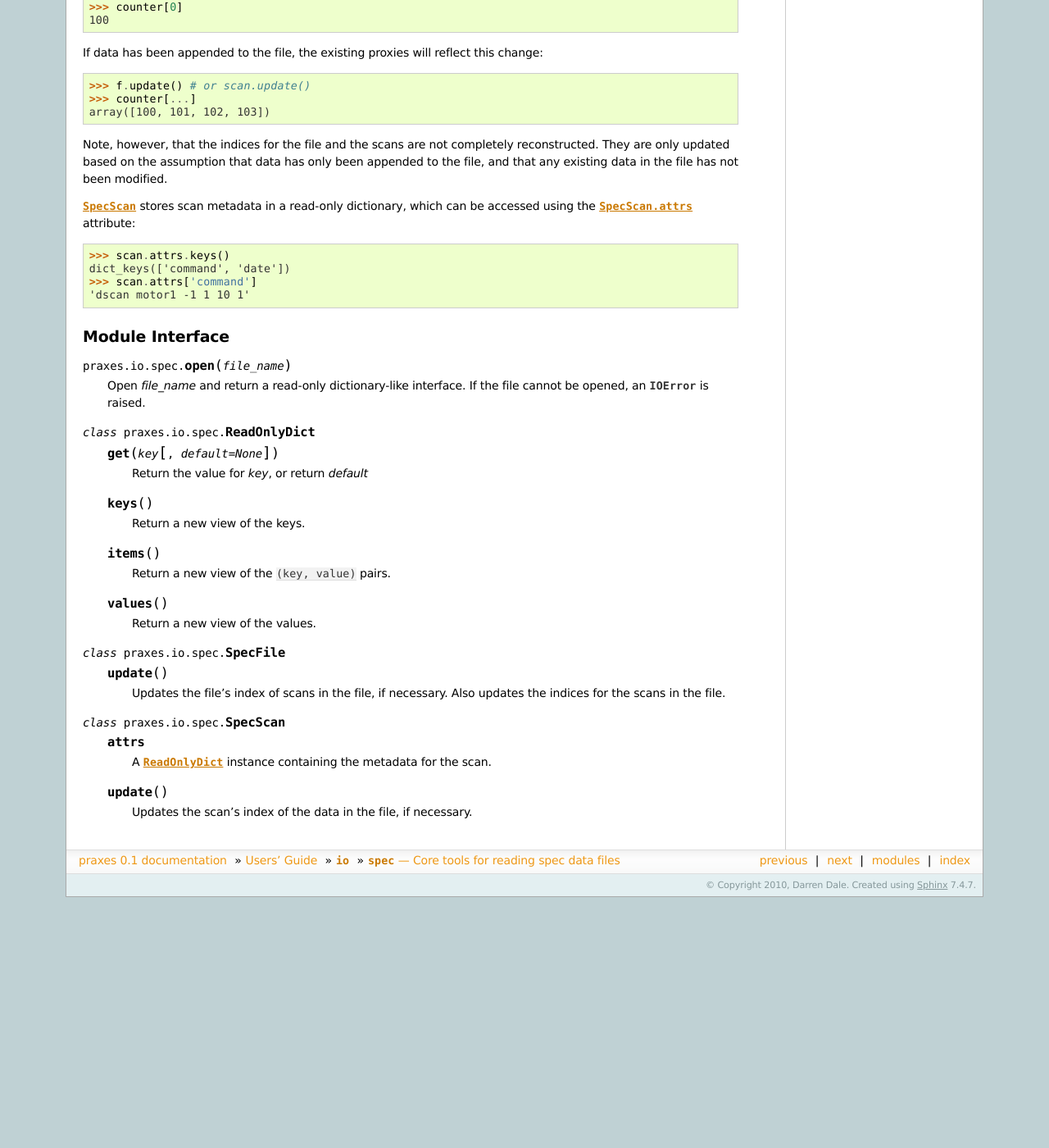
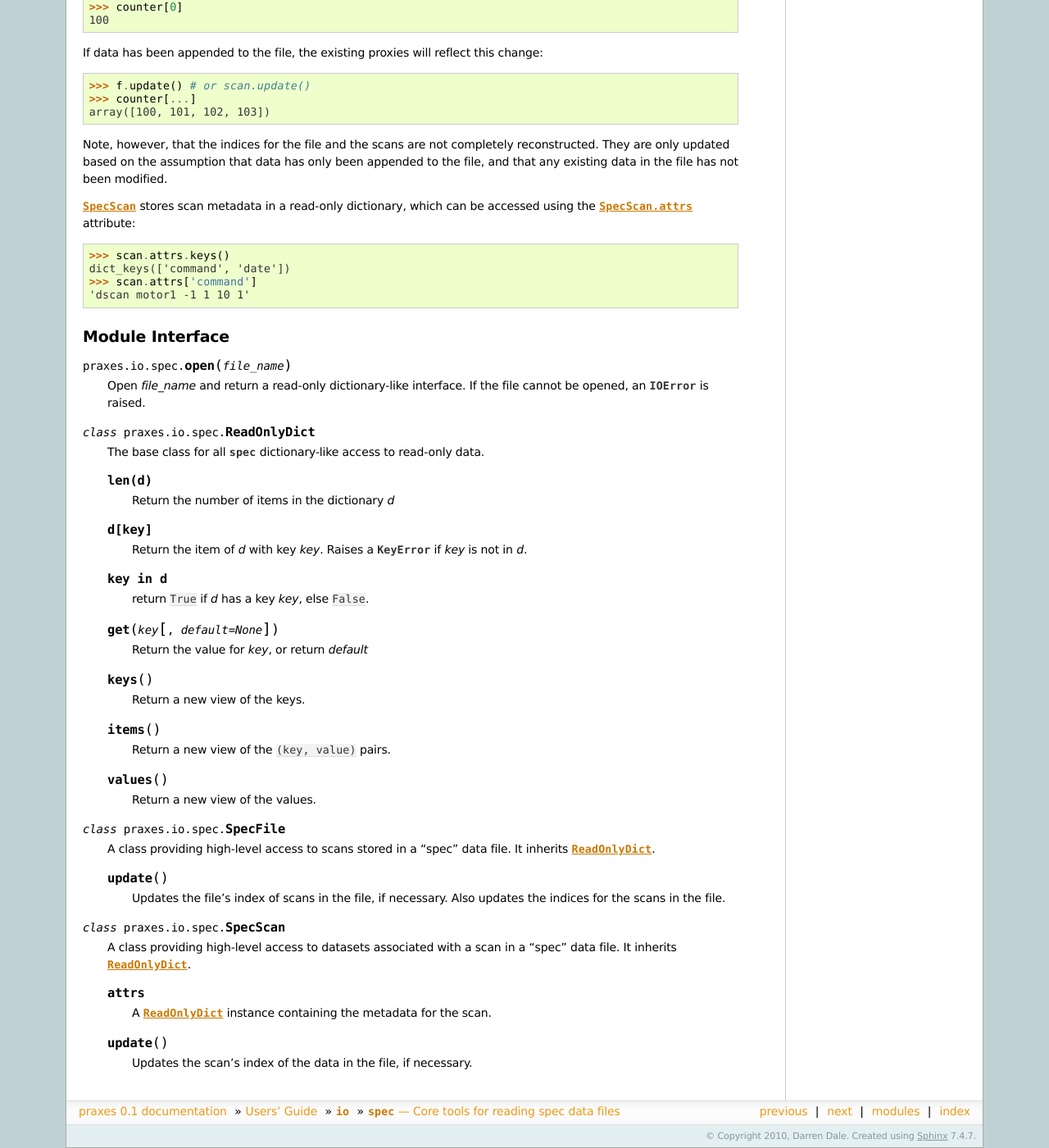
Before and after one commit to praxes/praxes, a Sphinx documentation site: the page built from doc/users/io/spec.rst, in a window 1280 px wide and 1400 px high, scrolled down 719 px. Shown: the whole window at 82% size. Built offline with Sphinx 7.4.7, drawn with Linux system fonts in a browser that asks for light colours; formulas are drawn with MathJax 3; before the commit the page ends 1813 px from its top, so only the background shows below that.

Commit message:
DOC: expand documentation for spec module

```diff
--- a/doc/users/io/spec.rst
+++ b/doc/users/io/spec.rst
@@ -79,6 +79,21 @@ Module Interface
 
 .. class:: ReadOnlyDict
 
+   The base class for all :mod:`spec` dictionary-like access to read-only data.
+
+   .. describe:: len(d)
+
+      Return the number of items in the dictionary *d*
+
+   .. describe:: d[key]
+
+      Return the item of *d* with key *key*. Raises a :exc:`KeyError` if *key*
+      is not in *d*.
+
+   .. describe:: key in d
+
+      return ``True`` if *d* has a key *key*, else ``False``.
+
    .. method:: get(key[, default=None])
 
       Return the value for *key*, or return *default*
@@ -98,6 +113,9 @@ Module Interface
 
 .. class:: SpecFile
 
+   A class providing high-level access to scans stored in a "spec" data file.
+   It inherits :class:`ReadOnlyDict`.
+
    .. method:: update()
 
       Updates the file's index of scans in the file, if necessary. Also updates
@@ -106,6 +124,9 @@ Module Interface
 
 .. class:: SpecScan
 
+   A class providing high-level access to datasets associated with a scan in a
+   "spec" data file. It inherits :class:`ReadOnlyDict`.
+
    .. attribute:: attrs
 
       A :class:`ReadOnlyDict` instance containing the metadata for the scan.
```
